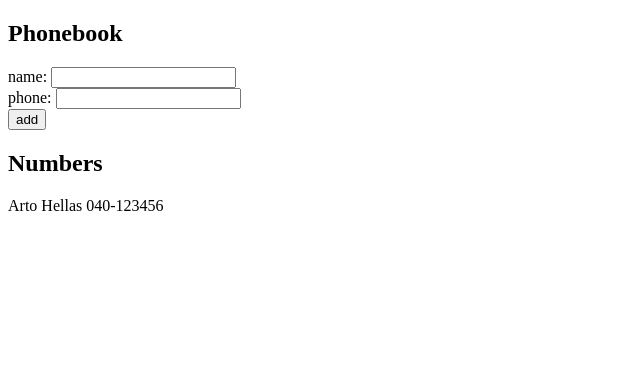
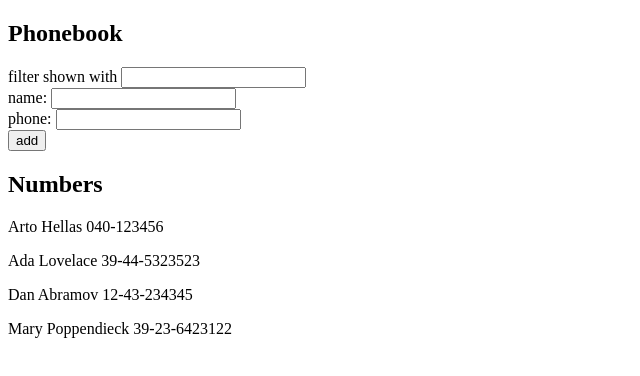
Before and after one commit to Devsharma08/fullstack-open, a React (Vite) app in the folder part-2/phonebook/: page / in a window 1280 px wide. Shown: the top 376 px of the page, without its empty margins (0-640 px from the left). Built offline with nearby package versions, Linux system fonts and the light colour scheme.

Commit message:
complete exercise 2.9

```diff
--- a/part-2/phonebook/src/App.jsx
+++ b/part-2/phonebook/src/App.jsx
@@ -1,14 +1,23 @@
 import { useState } from 'react'
 
 const App = () => {
-   const [persons, setPersons] = useState([{name: 'Arto Hellas', phoneno: '040-123456'}])
-  const [newName, setNewName] = useState('')
-  const [newPhoneNo, setNewPhoneNo] = useState('')
+   const [persons, setPersons] = useState([
+    { name: 'Arto Hellas', number: '040-123456', id: 1 },
+    { name: 'Ada Lovelace', number: '39-44-5323523', id: 2 },
+    { name: 'Dan Abramov', number: '12-43-234345', id: 3 },
+    { name: 'Mary Poppendieck', number: '39-23-6423122', id: 4 }
+  ]);
+
+  const [newName, setNewName] = useState('');
+  const [newPhoneNo, setNewPhoneNo] = useState('');
+  const [filterText, setFilterText] = useState('');
+  const [filteredPersons, setFilteredPersons] = useState(persons);
 
   const handleChangePersonName = (event) => {
     event.preventDefault();
     setNewName(event.target.value);
   }
+
 
   const checkIfPersonalreadyExists = (personObject) => {
     const personExists = persons.filter(person => person.name === personObject.name);
@@ -19,11 +28,19 @@ const App = () => {
     return false;
   }
 
+  const handleFiltering = (event) => {
+    event.preventDefault();
+    setFilterText(event.target.value);
+    // filter the persons array based on the filterText
+    const filtered = persons.filter(person => person.name.toLowerCase().includes(filterText.toLowerCase()));
+    setFilteredPersons(filtered);
+  }
+
   const handleAddPerson = (event) => {
     event.preventDefault();
     const personObject = {
       name: newName,
-      phoneno: newPhoneNo
+      number: newPhoneNo,
     }
     if (!checkIfPersonalreadyExists(personObject)) {
       setPersons([...persons, personObject]);
@@ -35,6 +52,17 @@ const App = () => {
   return (
      <div>
       <h2>Phonebook</h2>
+
+      <div>
+        <span>filter shown with </span>
+        <input value={filterText}  onChange={handleFiltering} />
+      </div>
+      {
+        filterText.length > 0 ?
+        filteredPersons.length === 0 ? <p>No persons to display</p> :
+        filteredPersons.map((person,i) => <p key={person.id}>{person.name} <span>{person.number}</span></p>) :
+        null
+      }
       <form>
         <div>
           <label>name: </label>
@@ -51,7 +79,7 @@ const App = () => {
       <h2>Numbers</h2>
       {
         persons.length === 0 ? <p>No persons to display</p> :
-        persons.map(person => <p key={person.name}>{person.name} <span>{person.phoneno}</span></p>)
+        persons.map((person,i) => <p key={person.id}>{person.name} <span>{person.number}</span></p>)
       }
     </div>
   )
```
